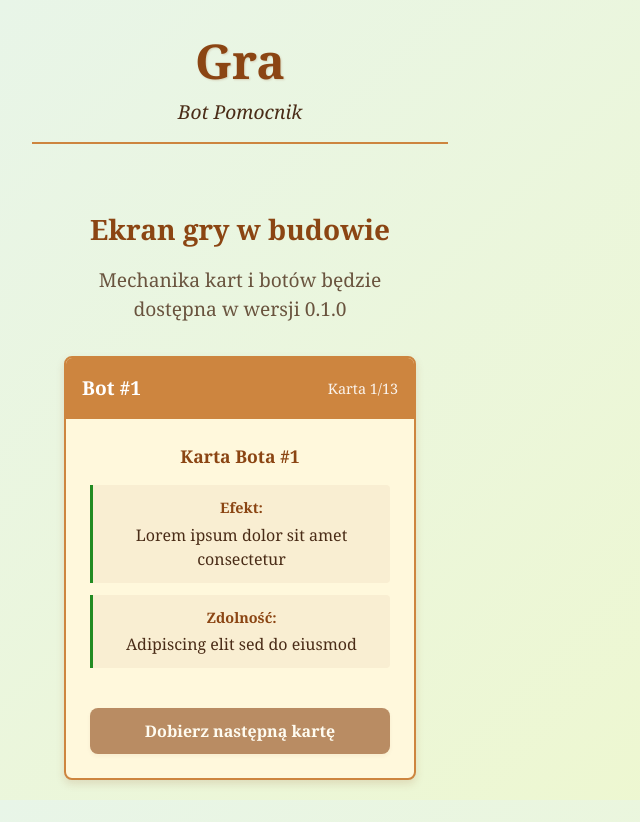
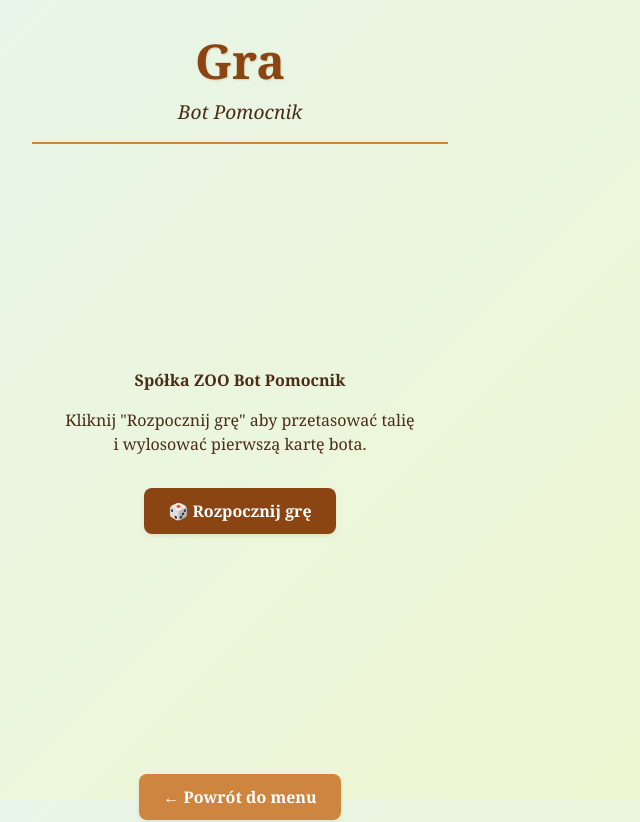
Before and after one commit to lukmarcus/spolka-zoo-bot-pomocnik, a React (Vite) app: page /game in a window 1280 px wide. Shown: the top 822 px of the page, without its empty margins (0-640 px from the left). Built offline with nearby package versions, Linux system fonts and the light colour scheme.

Commit message:
cards mechanics added

```diff
--- /dev/null
+++ b/src/components/BotCard.module.css
@@ -0,0 +1,113 @@
+/* BotCard Component Styles */
+
+.card {
+  background: var(--color-card-bg);
+  border: 2px solid var(--color-primary);
+  border-radius: 12px;
+  padding: var(--card-padding);
+  box-shadow: 0 4px 8px rgba(0, 0, 0, 0.1);
+  max-width: 400px;
+  margin: 0 auto;
+  transition: transform 0.2s ease, box-shadow 0.2s ease;
+}
+
+.card:hover {
+  transform: translateY(-2px);
+  box-shadow: 0 6px 12px rgba(0, 0, 0, 0.15);
+}
+
+.cardHeader {
+  display: flex;
+  justify-content: space-between;
+  align-items: center;
+  margin-bottom: 1rem;
+  padding-bottom: 0.75rem;
+  border-bottom: 1px solid var(--color-border);
+}
+
+.cardName {
+  color: var(--color-primary);
+  font-size: var(--font-size-lg);
+  font-weight: 600;
+  margin: 0;
+  line-height: 1.2;
+}
+
+.cardId {
+  background: var(--color-secondary);
+  color: white;
+  padding: 0.25rem 0.5rem;
+  border-radius: 6px;
+  font-size: var(--font-size-sm);
+  font-weight: 500;
+}
+
+.cardBody {
+  display: flex;
+  flex-direction: column;
+  gap: 1rem;
+}
+
+.sectionTitle {
+  color: var(--color-text);
+  font-size: var(--font-size-md);
+  font-weight: 500;
+  margin: 0 0 0.5rem 0;
+}
+
+.effectsList {
+  list-style: none;
+  padding: 0;
+  margin: 0;
+  display: flex;
+  flex-direction: column;
+  gap: 0.5rem;
+}
+
+.effect {
+  background: var(--color-background);
+  padding: 0.5rem 0.75rem;
+  border-radius: 6px;
+  border-left: 3px solid var(--color-primary);
+  font-size: var(--font-size-base);
+  color: var(--color-text);
+  line-height: 1.4;
+}
+
+.ability {
+  background: var(--color-accent-light);
+  padding: 0.75rem;
+  border-radius: 8px;
+  border: 1px solid var(--color-accent);
+}
+
+.abilityText {
+  margin: 0;
+  font-size: var(--font-size-base);
+  color: var(--color-text);
+  line-height: 1.4;
+  font-style: italic;
+}
+
+/* Mobile optimizations */
+@media (max-width: 480px) {
+  .card {
+    margin: 0 1rem;
+    padding: var(--card-padding-mobile);
+  }
+
+  .cardHeader {
+    flex-direction: column;
+    align-items: flex-start;
+    gap: 0.5rem;
+  }
+
+  .cardName {
+    font-size: var(--font-size-base);
+  }
+
+  .effect,
+  .abilityText {
+    font-size: var(--font-size-sm);
+  }
+}
--- /dev/null
+++ b/src/components/BotCard.tsx
@@ -0,0 +1,41 @@
+import React from "react";
+import type { BotCard as BotCardType } from "../types";
+import styles from "./BotCard.module.css";
+
+interface BotCardProps {
+  card: BotCardType;
+  className?: string;
+}
+
+const BotCard: React.FC<BotCardProps> = ({ card, className }) => {
+  return (
+    <div className={`${styles.card} ${className || ""}`}>
+      <div className={styles.cardHeader}>
+        <h3 className={styles.cardName}>{card.name}</h3>
+        <span className={styles.cardId}>#{card.id}</span>
+      </div>
+
+      <div className={styles.cardBody}>
+        <div className={styles.effects}>
+          <h4 className={styles.sectionTitle}>Efekty:</h4>
+          <ul className={styles.effectsList}>
+            {card.effects.map((effect, index) => (
+              <li key={index} className={styles.effect}>
+                {effect}
+              </li>
+            ))}
+          </ul>
+        </div>
+
+        {card.ability && (
+          <div className={styles.ability}>
+            <h4 className={styles.sectionTitle}>Specjalna umiejętność:</h4>
+            <p className={styles.abilityText}>{card.ability}</p>
+          </div>
+        )}
+      </div>
+    </div>
+  );
+};
+
+export default BotCard;
--- a/src/pages/Game.module.css
+++ b/src/pages/Game.module.css
@@ -1,11 +1,15 @@
+/* Game Page Styles */
+
 .gameContainer {
   display: flex;
   flex-direction: column;
   gap: 2rem;
   height: 100%;
+  min-height: calc(100vh - 140px); /* Account for layout header/padding */
 }
 
-.placeholder {
+/* Game Start Screen */
+.gameStart {
   flex: 1;
   display: flex;
   flex-direction: column;
@@ -15,134 +19,199 @@
   padding: 2rem;
 }
 
-.placeholderTitle {
-  color: var(--text-header);
-  font-size: 1.5rem;
+.startTitle {
+  color: var(--color-primary);
+  font-size: var(--font-size-xl);
   margin-bottom: 1rem;
+  font-weight: 600;
 }
 
-.placeholderText {
-  color: var(--text-primary);
-  font-size: 1.1rem;
+.startDescription {
+  color: var(--color-text);
+  font-size: var(--font-size-lg);
   margin-bottom: 2rem;
-  opacity: 0.8;
+  max-width: 500px;
+  line-height: 1.5;
 }
 
-.preview {
-  width: 100%;
-  max-width: 350px;
+/* Active Game */
+.gameActive {
+  flex: 1;
+  display: flex;
+  flex-direction: column;
+  gap: 1.5rem;
 }
 
-.mockCard {
-  background: var(--card-bg);
-  border: 2px solid var(--card-border);
-  border-radius: var(--border-radius);
-  box-shadow: var(--shadow-medium);
-  overflow: hidden;
-}
-
-.mockCardHeader {
-  background: var(--button-secondary);
-  color: white;
-  padding: 1rem;
+.gameStatus {
   display: flex;
   justify-content: space-between;
   align-items: center;
+  background: var(--color-background);
+  padding: 1rem;
+  border-radius: 8px;
+  border: 1px solid var(--color-border);
 }
 
-.mockCardHeader h3 {
-  margin: 0;
-  font-size: 1.2rem;
-  color: white;
+.statusInfo {
+  display: flex;
+  gap: 1rem;
+  align-items: center;
 }
 
-.mockCounter {
-  font-size: 0.9rem;
-  opacity: 0.9;
+.cardCounter {
+  background: var(--color-primary);
+  color: white;
+  padding: 0.5rem 1rem;
+  border-radius: 6px;
+  font-size: var(--font-size-sm);
+  font-weight: 500;
 }
 
-.mockCardContent {
-  padding: 1.5rem;
+.remainingCards {
+  color: var(--color-text);
+  font-size: var(--font-size-sm);
+  font-weight: 500;
 }
 
-.mockCardContent h4 {
-  color: var(--text-header);
-  margin-bottom: 1rem;
-  font-size: 1.1rem;
+.shuffleInfo {
+  color: var(--color-secondary);
+  font-size: var(--font-size-sm);
+  font-style: italic;
 }
 
-.mockEffect,
-.mockAbility {
-  background: rgba(139, 69, 19, 0.05);
-  border-left: 3px solid var(--card-accent);
-  padding: 0.75rem;
-  margin-bottom: 0.75rem;
-  border-radius: 0 4px 4px 0;
+/* Card Display Area */
+.cardArea {
+  flex: 1;
+  display: flex;
+  align-items: center;
+  justify-content: center;
+  padding: 1rem;
+  min-height: 300px;
 }
 
-.mockEffect:last-child,
-.mockAbility:last-child {
-  margin-bottom: 0;
+.currentCard {
+  animation: slideIn 0.3s ease-out;
 }
 
-.mockEffect strong,
-.mockAbility strong {
-  color: var(--text-header);
-  display: block;
-  margin-bottom: 0.25rem;
-  font-size: 0.9rem;
+@keyframes slideIn {
+  from {
+    opacity: 0;
+    transform: translateY(20px);
+  }
+  to {
+    opacity: 1;
+    transform: translateY(0);
+  }
 }
 
-.mockActions {
-  padding: 1rem 1.5rem 1.5rem;
+.noCard {
+  text-align: center;
+  color: var(--color-text);
+  background: var(--color-background);
+  padding: 2rem;
+  border-radius: 12px;
+  border: 2px dashed var(--color-border);
 }
 
-.mockActions button {
-  width: 100%;
-  opacity: 0.6;
-  cursor: not-allowed;
+.noCard h3 {
+  color: var(--color-secondary);
+  margin-bottom: 0.5rem;
+  font-size: var(--font-size-lg);
 }
 
+.noCard p {
+  margin: 0;
+  font-size: var(--font-size-base);
+}
+
+/* Game Controls */
 .gameControls {
   display: flex;
+  gap: 1rem;
   justify-content: center;
-  padding-top: 1rem;
-  border-top: 1px solid var(--card-border);
+  flex-wrap: wrap;
+  padding: 1rem;
 }
 
 .gameControls button {
-  min-width: 150px;
+  min-width: 140px;
+  font-size: var(--font-size-sm);
 }
 
-/* Responsiveness */
-@media (min-width: 481px) {
-  .placeholderTitle {
-    font-size: 1.75rem;
+.gameControls button:disabled {
+  opacity: 0.6;
+  cursor: not-allowed;
+  transform: none;
+}
+
+.gameControls button:disabled:hover {
+  transform: none;
+}
+
+/* Bottom Controls */
+.bottomControls {
+  padding: 1rem;
+  border-top: 1px solid var(--color-border);
+  display: flex;
+  justify-content: center;
+}
+
+/* Mobile Responsive */
+@media (max-width: 768px) {
+  .gameContainer {
+    gap: 1.5rem;
   }
 
-  .placeholderText {
-    font-size: 1.2rem;
+  .gameStatus {
+    flex-direction: column;
+    gap: 1rem;
+    align-items: flex-start;
+    padding: 1rem;
   }
 
-  .preview {
-    max-width: 400px;
+  .statusInfo {
+    flex-direction: column;
+    gap: 0.5rem;
+    align-items: flex-start;
+    width: 100%;
+  }
+
+  .cardArea {
+    padding: 0.5rem;
+    min-height: 250px;
+  }
+
+  .gameControls {
+    flex-direction: column;
+    gap: 0.75rem;
+  }
+
+  .gameControls button {
+    min-width: auto;
+    width: 100%;
+  }
+
+  .startTitle {
+    font-size: var(--font-size-lg);
+  }
+
+  .startDescription {
+    font-size: var(--font-size-base);
+    padding: 0 1rem;
   }
 }
 
-@media (max-width: 360px) {
-  .placeholder {
+/* Extra small screens */
+@media (max-width: 480px) {
+  .gameContainer {
+    gap: 1rem;
+  }
+
+  .gameStart {
     padding: 1rem;
   }
 
-  .mockCardHeader {
-    padding: 0.75rem;
-  }
-
-  .mockCardContent {
-    padding: 1rem;
-  }
-
-  .mockActions {
-    padding: 0.75rem 1rem 1rem;
+  .cardArea {
+    min-height: 200px;
   }
 }
--- a/src/pages/Game.tsx
+++ b/src/pages/Game.tsx
@@ -1,10 +1,14 @@
 import React from "react";
 import { useNavigate } from "react-router-dom";
+import { useGame } from "../context/GameContext";
+import { BOT_CARDS } from "../data/botCards";
 import Layout from "../components/Layout";
+import BotCard from "../components/BotCard";
 import styles from "./Game.module.css";
 
 const Game: React.FC = () => {
   const navigate = useNavigate();
+  const game = useGame();
 
   const handleBackToMenu = () => {
     const confirmLeave = window.confirm(
@@ -16,42 +20,79 @@ const Game: React.FC = () => {
     }
   };
 
+  const currentCardId = game.getCurrentCard();
+  const currentCard =
+    currentCardId !== null
+      ? BOT_CARDS.find((card) => card.id === currentCardId + 1)
+      : null;
+
   return (
     <Layout title="Gra">
       <div className={styles.gameContainer}>
-        <div className={styles.placeholder}>
-          <h2 className={styles.placeholderTitle}>Ekran gry w budowie</h2>
-          <p className={styles.placeholderText}>
-            Mechanika kart i botów będzie dostępna w wersji 0.1.0
-          </p>
-
-          <div className={styles.preview}>
-            <div className={styles.mockCard}>
-              <div className={styles.mockCardHeader}>
-                <h3>Bot #1</h3>
-                <span className={styles.mockCounter}>Karta 1/13</span>
+        {!game.isGameStarted() ? (
+          <div className={styles.gameStart}>
+            <h2 className={styles.startTitle}>Spółka ZOO Bot Pomocnik</h2>
+            <p className={styles.startDescription}>
+              Kliknij "Rozpocznij grę" aby przetasować talię i wylosować
+              pierwszą kartę bota.
+            </p>
+            <button className="btn-primary" onClick={game.newGame}>
+              🎲 Rozpocznij grę
+            </button>
+          </div>
+        ) : (
+          <div className={styles.gameActive}>
+            <div className={styles.gameStatus}>
+              <div className={styles.statusInfo}>
+                <span className={styles.cardCounter}>
+                  Karta {game.state.currentCardIndex + 1}/{BOT_CARDS.length}
+                </span>
+                <span className={styles.remainingCards}>
+                  Pozostało: {game.getCardsRemaining()}
+                </span>
               </div>
 
-              <div className={styles.mockCardContent}>
-                <h4>Karta Bota #1</h4>
-                <div className={styles.mockEffect}>
-                  <strong>Efekt:</strong> Lorem ipsum dolor sit amet consectetur
+              {game.state.shuffleCount > 0 && (
+                <span className={styles.shuffleInfo}>
+                  Przetasowano: {game.state.shuffleCount}x
+                </span>
+              )}
+            </div>
+
+            <div className={styles.cardArea}>
+              {currentCard ? (
+                <BotCard card={currentCard} className={styles.currentCard} />
+              ) : (
+                <div className={styles.noCard}>
+                  <h3>Koniec talii</h3>
+                  <p>Wszystkie karty zostały wykorzystane.</p>
                 </div>
-                <div className={styles.mockAbility}>
-                  <strong>Zdolność:</strong> Adipiscing elit sed do eiusmod
-                </div>
-              </div>
+              )}
+            </div>
 
-              <div className={styles.mockActions}>
-                <button className="btn-primary" disabled>
-                  Dobierz następną kartę
-                </button>
-              </div>
+            <div className={styles.gameControls}>
+              <button
+                className="btn-primary"
+                onClick={game.drawCard}
+                disabled={game.isDeckExhausted()}
+              >
+                {game.isDeckExhausted()
+                  ? "Talia wyczerpana"
+                  : "🎯 Dobierz następną kartę"}
+              </button>
+
+              <button className="btn-secondary" onClick={game.shuffleDeck}>
+                🔀 Przetasuj talię
+              </button>
+
+              <button className="btn-outline" onClick={game.resetGame}>
+                🔄 Reset gry
+              </button>
             </div>
           </div>
-        </div>
+        )}
 
-        <div className={styles.gameControls}>
+        <div className={styles.bottomControls}>
           <button className="btn-secondary" onClick={handleBackToMenu}>
             ← Powrót do menu
           </button>
```
